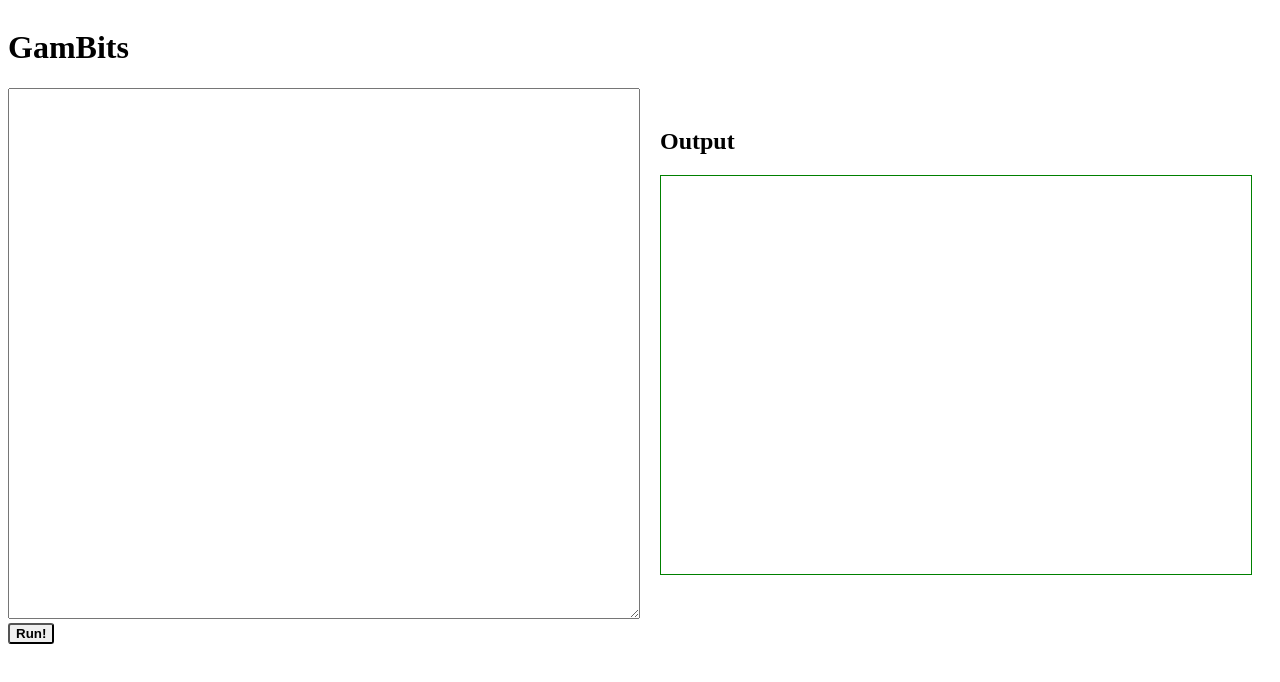
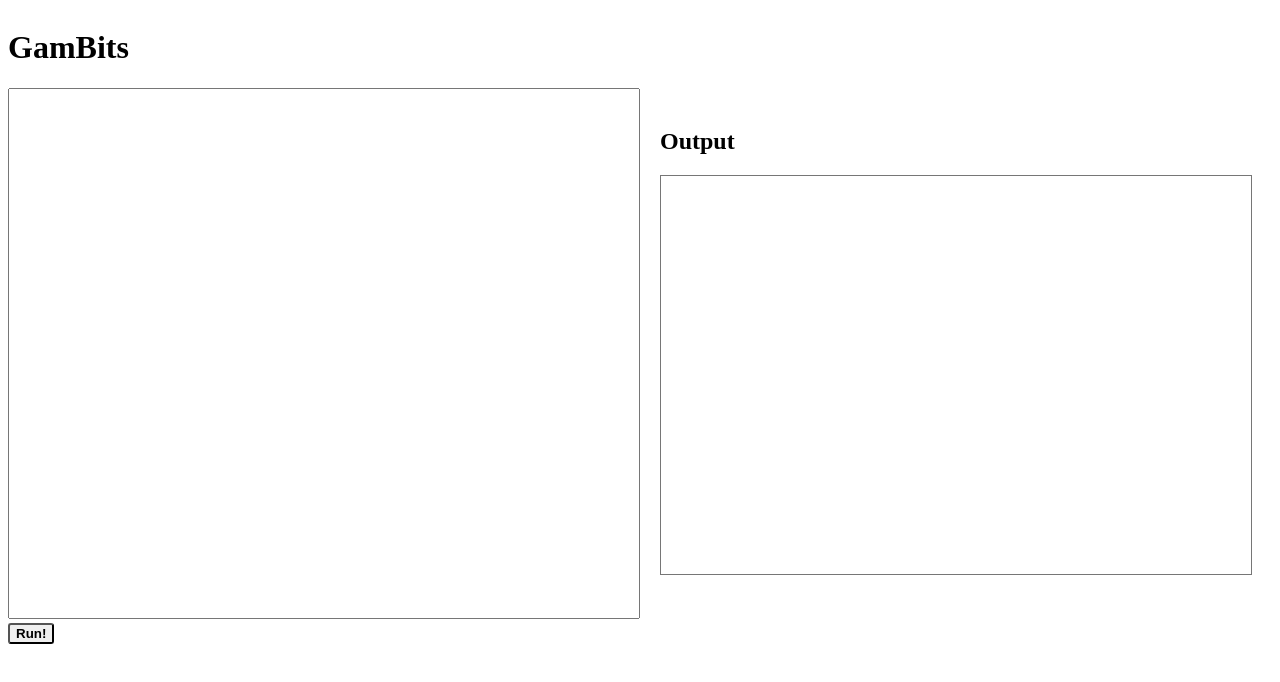
Before and after one commit to TennieJacobson/gambits, a plain HTML site: page index.html in a window 1280 px wide. Drawn offline with Linux system fonts and the light colour scheme.

```diff
--- a/index.html
+++ b/index.html
@@ -20,7 +20,7 @@
 
     <div id="outputSide" class="col">
         <h2>Output</h2>
-        <div id="output"></div>
+        <textarea id="output" readonly></textarea>
     </div>
 
 </div>
@@ -50,7 +50,7 @@
 //run the code.
 function runCode(){
     //feed through lexer, parser, then run.
-    document.getElementById('output').innerHTML = "";
+    document.getElementById('output').value = "";
 
     var text = document.getElementById('code').value;
 
--- a/style.css
+++ b/style.css
@@ -17,7 +17,7 @@
     color: green;
     width: 100%;
     height: 400px;
-    overflow-y: scroll;
+    overflow-y: auto;
     overflow-x: auto;
     padding: 5px;
 }
@@ -26,3 +26,7 @@
   font-weight: bold;
   border-radius: 3px;
 }
+
+#code, #output {
+  resize: none;
+}
```
